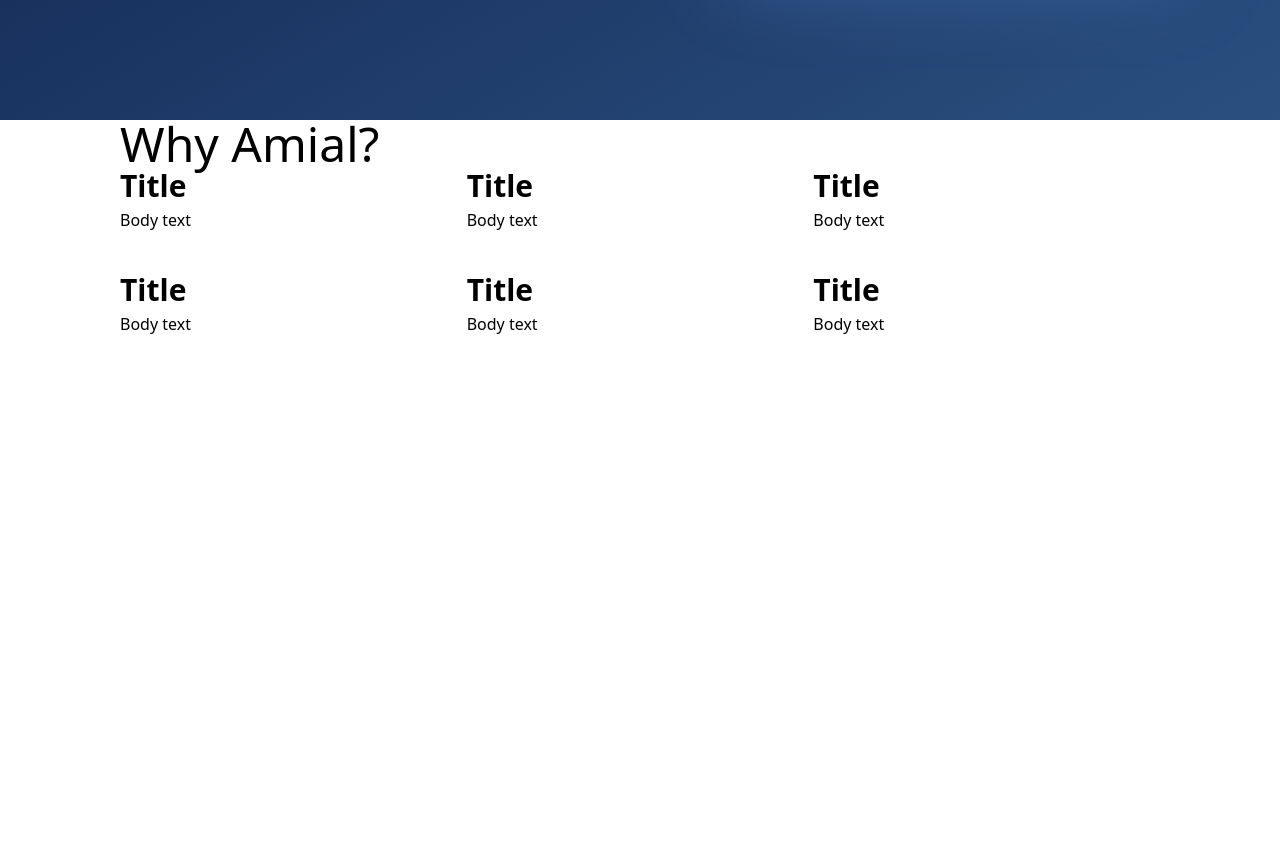
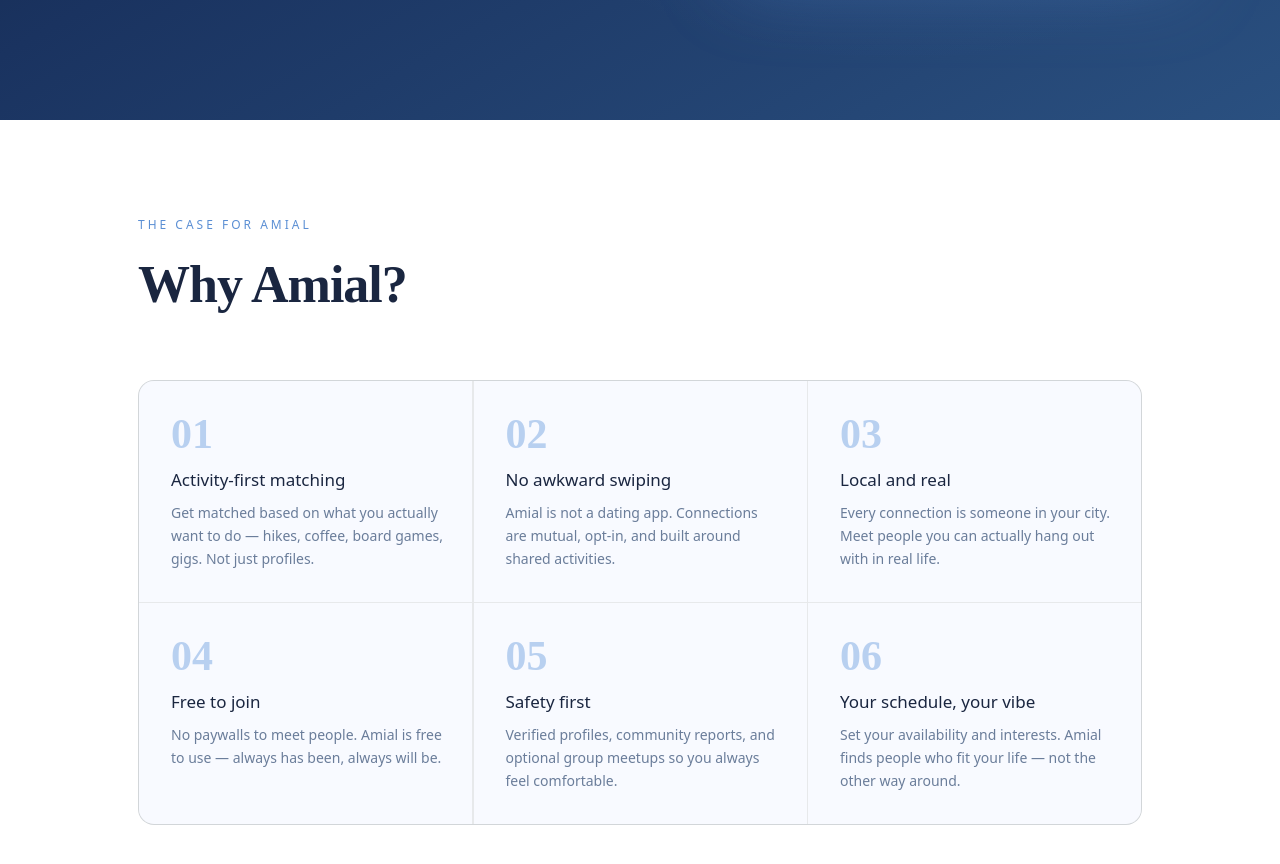
Before and after one commit to Amial-net/Amial, a React (Vite) app in the folder client/: page / in a window 1280 px wide. Shown: the part 660-1524 px from the top of the page. Before the commit the page ends 996 px from the top, so only its background shows below. Built offline with nearby package versions, Linux system fonts and the light colour scheme.

Commit message:
Why Section for the LandingPage

```diff
--- a/client/src/Pages/LandingPage.tsx
+++ b/client/src/Pages/LandingPage.tsx
@@ -1,5 +1,32 @@
 import { useState } from "react";
 import { Link } from "react-router";
+
+const features = [
+  {
+    title: "Activity-first matching",
+    desc: "Get matched based on what you actually want to do — hikes, coffee, board games, gigs. Not just profiles.",
+  },
+  {
+    title: "No awkward swiping",
+    desc: "Amial is not a dating app. Connections are mutual, opt-in, and built around shared activities.",
+  },
+  {
+    title: "Local and real",
+    desc: "Every connection is someone in your city. Meet people you can actually hang out with in real life.",
+  },
+  {
+    title: "Free to join",
+    desc: "No paywalls to meet people. Amial is free to use — always has been, always will be.",
+  },
+  {
+    title: "Safety first",
+    desc: "Verified profiles, community reports, and optional group meetups so you always feel comfortable.",
+  },
+  {
+    title: "Your schedule, your vibe",
+    desc: "Set your availability and interests. Amial finds people who fit your life — not the other way around.",
+  },
+];
 
 export default function LandingPage() {
   const [showPopUp, setShowPopUp] = useState(false);
@@ -142,42 +169,24 @@
 }
 
 function Why() {
-  const items = [
-    {
-      title: "Title",
-      desc: "Body text",
-    },
-    {
-      title: "Title",
-      desc: "Body text",
-    },
-    {
-      title: "Title",
-      desc: "Body text",
-    },
-    {
-      title: "Title",
-      desc: "Body text",
-    },
-    {
-      title: "Title",
-      desc: "Body text",
-    },
-    {
-      title: "Title",
-      desc: "Body text",
-    },
-  ];
-
   return (
-    <div className="mx-30">
-      <div className="text-5xl">Why Amial?</div>
-
-      <div className="grid lg:grid-cols-3 gap-y-10">
-        {items.map((item, i) => (
-          <div key={i} className="flex flex-col gap-1">
-            <h3 className="text-3xl font-bold">{item.title}</h3>
-            <p className="">{item.desc}</p>
+    <div className="py-24 px-12 max-w-[1100px] mx-auto">
+      <p className="text-[12px] tracking-[3px] uppercase text-[#5B8FD4] font-medium mb-3">
+        The case for Amial
+      </p>
+      <h2 className="font-['Playfair_Display',serif] text-[clamp(34px,5vw,52px)] font-bold text-[#1A2640] tracking-[-1px] mb-14">
+        Why Amial?
+      </h2>
+      <div className="grid grid-cols-3 gap-[1.5px] border-[1.5px] border-[rgba(26,38,64,0.1)] rounded-2xl overflow-hidden bg-[rgba(26,38,64,0.1)]">
+        {features.map((item, i) => (
+          <div key={i} className="bg-[#F8FAFF] p-8 pr-7">
+            <div className="font-['Playfair_Display',serif] text-[42px] font-bold text-[#B8D0F0] leading-none mb-3">
+              0{i + 1}
+            </div>
+            <h3 className="text-[17px] font-medium mb-2 text-[#1A2640]">
+              {item.title}
+            </h3>
+            <p className="text-sm text-[#6A7D9A] leading-[1.65]">{item.desc}</p>
           </div>
         ))}
       </div>
```
